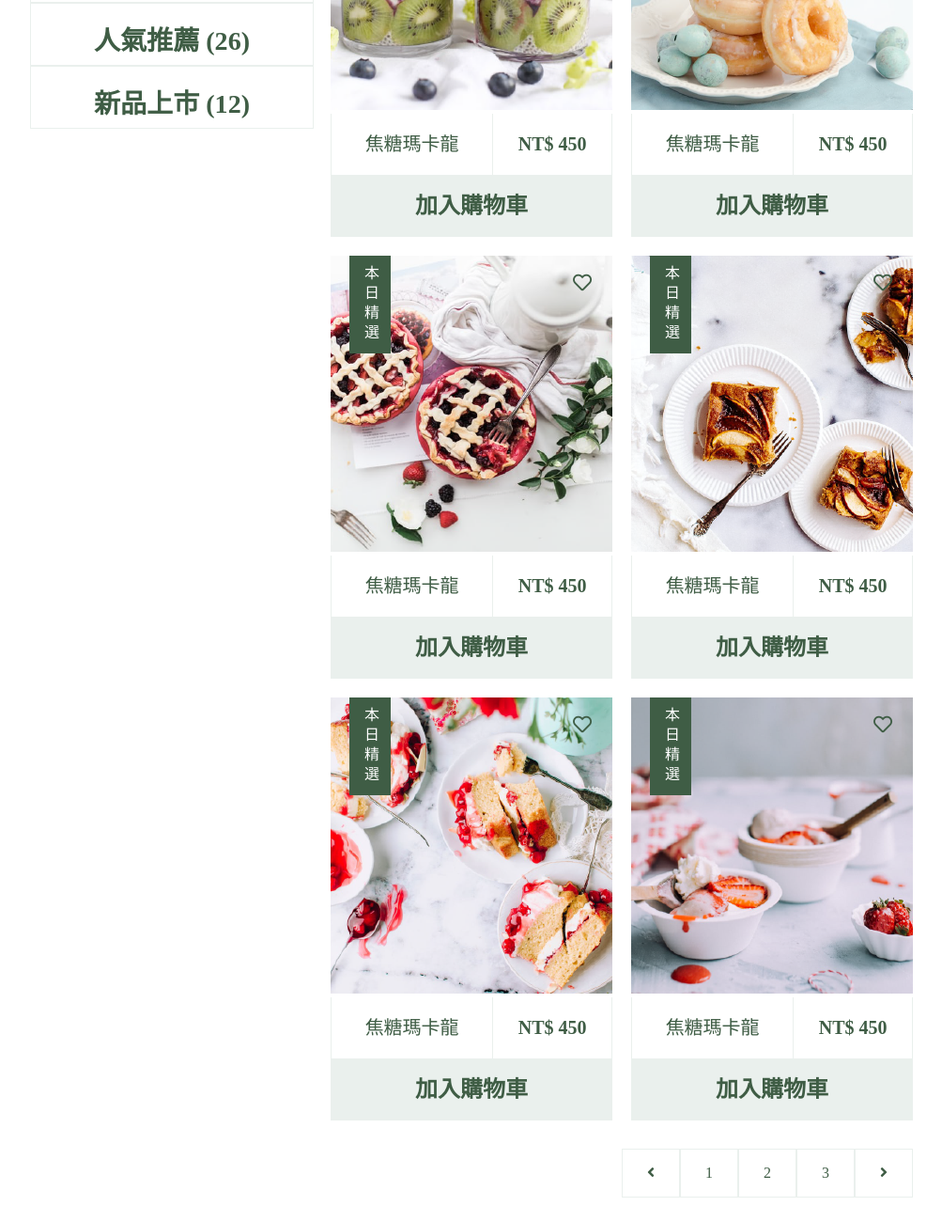
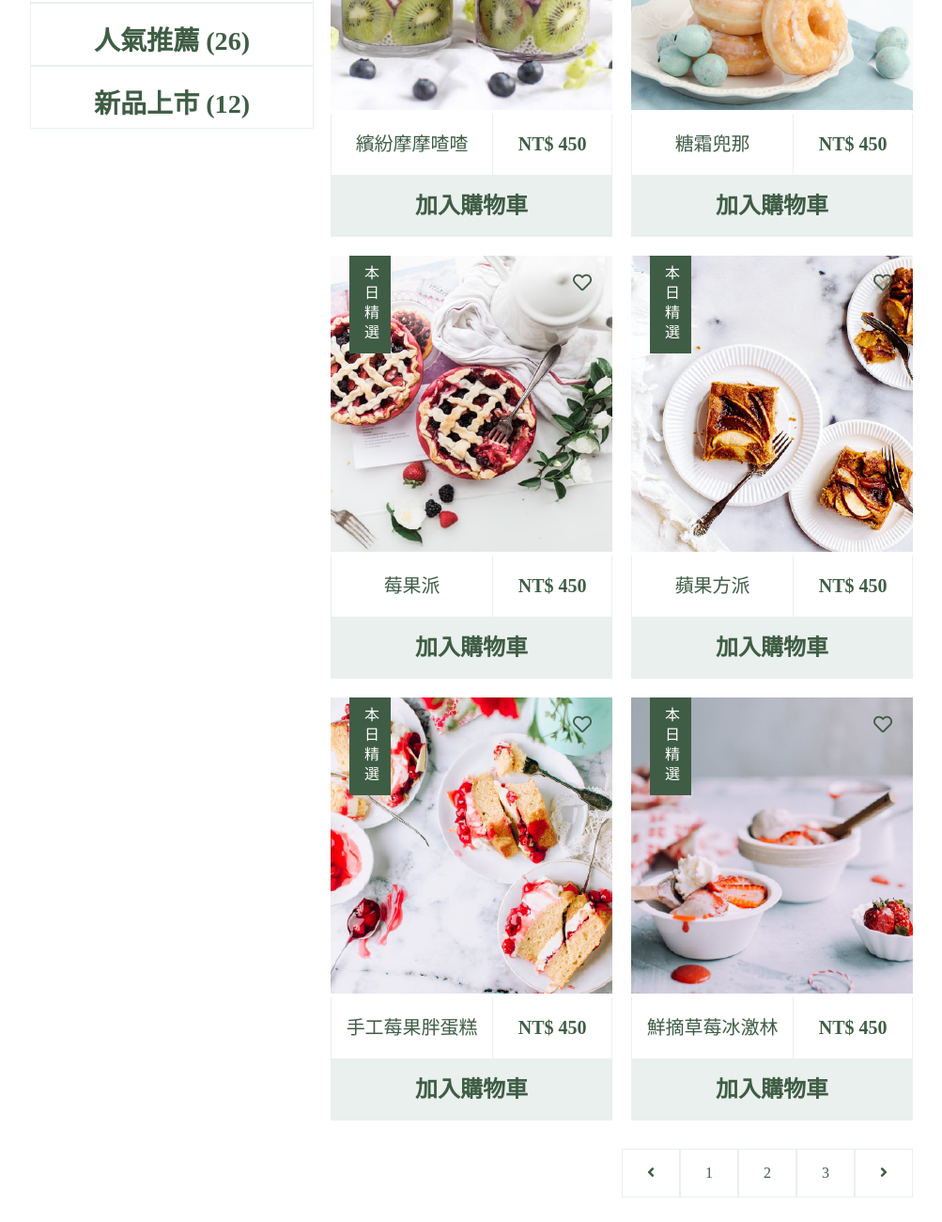
Before and after one commit to AllenW1991/project.4_dessertstore, a plain HTML site: page index.html in a window 1280 px wide. Shown: the part 920-2220 px from the top of the page at 94% size, without its empty margins (138-1141 px from the left). Drawn offline with Linux system fonts and the light colour scheme.

Commit message:
Update index.html

```diff
--- a/index.html
+++ b/index.html
@@ -66,7 +66,7 @@
                     <i class='heart far fa-heart'></i>
                     <img src="./student-week1/p-1.png" alt="p1">
                     <div class="item-body">
-                        <h2>焦糖瑪卡龍</h2>
+                        <h2>繽紛摩摩喳喳</h2>
                         <span>NT$ 450</span>
                     </div>
                     <a href="" class='productList-card-cart'>加入購物車</a>
@@ -76,7 +76,7 @@
                     <i class='heart far fa-heart'></i>
                     <img src="./student-week1/p-2.png" alt="p1">
                     <div class="item-body">
-                        <h2>焦糖瑪卡龍</h2>
+                        <h2>糖霜兜那</h2>
                         <span>NT$ 450</span>
                     </div>
                     <a href="" class='productList-card-cart'>加入購物車</a>
@@ -86,7 +86,7 @@
                     <i class='heart far fa-heart'></i>
                     <img src="./student-week1/p-3.png" alt="p1">
                     <div class="item-body">
-                        <h2>焦糖瑪卡龍</h2>
+                        <h2>莓果派</h2>
                         <span>NT$ 450</span>
                     </div>
                     <a href="" class='productList-card-cart'>加入購物車</a>
@@ -96,7 +96,7 @@
                     <i class='heart far fa-heart'></i>
                     <img src="./student-week1/p-4.png" alt="p1">
                     <div class="item-body">
-                        <h2>焦糖瑪卡龍</h2>
+                        <h2>蘋果方派</h2>
                         <span>NT$ 450</span>
                     </div>
                     <a href="" class='productList-card-cart'>加入購物車</a>
@@ -106,7 +106,7 @@
                     <i class='heart far fa-heart'></i>
                     <img src="./student-week1/p-5.png" alt="p1">
                     <div class="item-body">
-                        <h2>焦糖瑪卡龍</h2>
+                        <h2>手工莓果胖蛋糕</h2>
                         <span>NT$ 450</span>
                     </div>
                     <a href="" class='productList-card-cart'>加入購物車</a>
@@ -116,7 +116,7 @@
                     <i class='heart far fa-heart'></i>
                     <img src="./student-week1/p-6.png" alt="p1">
                     <div class="item-body">
-                        <h2>焦糖瑪卡龍</h2>
+                        <h2>鮮摘草莓冰激林</h2>
                         <span>NT$ 450</span>
                     </div>
                     <a href="" class='productList-card-cart'>加入購物車</a>
```
